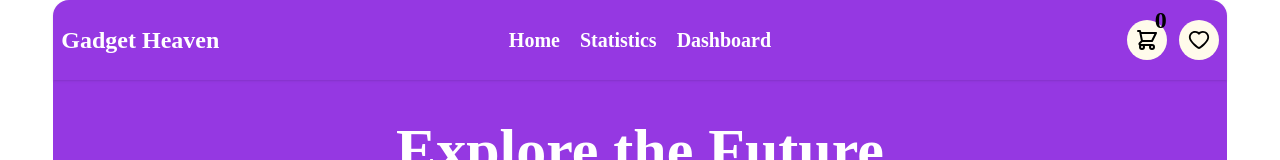
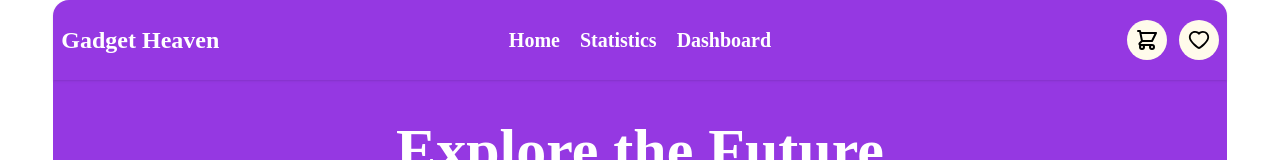
Before and after one commit to sadhin28/gadgetHeaven-A8, a React (Vite) app: page /gadeget/21 in a window 1280 px wide. Shown: the top 160 px of the page. Built offline with nearby package versions, Linux system fonts and the light colour scheme.

Commit message:
add reting

```diff
--- a/src/App.jsx
+++ b/src/App.jsx
@@ -5,12 +5,10 @@ import { ToastContainer } from "react-toastify"
 
 
 function App() {
-   const loaddata=useLoaderData();
-
 
   return (
     <div className="w-11/12 mx-auto">
-        <Navbar loaddata={loaddata}></Navbar>
+        <Navbar></Navbar>
        <div className="min-h-[calc(100vh-100px)]">
           <Outlet></Outlet>
        </div>
--- a/src/Components/Card.jsx
+++ b/src/Components/Card.jsx
@@ -25,7 +25,7 @@ const Card = ({ product}) => {
           <div className="card-actions justify-end">
             <div className="badge badge-outline">Rating {rating}</div>
             <Link to={`/details/${id}`}><div className="badge hover:bg-blue-600 hover:text-white badge-outline btn">Details</div></Link>
-            <Link to={``}   onClick={()=>addToStoredReadList(id)} className="badge hover:bg-blue-600 hover:text-white badge-outline btn">Add</Link>
+            <Link onClick={()=>addToStoredReadList(id)} className="badge hover:bg-blue-600 hover:text-white badge-outline btn">Add</Link>
 
           </div>
         </div>
--- a/src/Components/Nav/NavBar.jsx
+++ b/src/Components/Nav/NavBar.jsx
@@ -2,25 +2,9 @@ import {  NavLink, useLoaderData } from "react-router-dom";
 import { HiOutlineShoppingCart } from "react-icons/hi";
 import { AiOutlineHeart } from "react-icons/ai";
 import '../Nav/Navbar.css'
-import { useEffect, useState } from "react";
-import { getStoredReadList } from "../tuilites";
-
-
-
-
 
 const Navbar = () => {
-       const allgadgets = useLoaderData();
 
-
-   const [addGadgets,setaddcoffee]=useState([])
-
-   useEffect(()=>{
-     const storedCoffee = getStoredReadList();
-     const storedCoffeeint = storedCoffee.map(id=>parseInt(id));
-     const coffeelist = allgadgets.filter(c=>storedCoffeeint.includes(c.id))
-     setaddcoffee(coffeelist)
-   },[])
     const links =<>
          <NavLink to="/">Home</NavLink>
          <NavLink to="/Statistics">Statistics</NavLink>
@@ -53,7 +37,7 @@ const Navbar = () => {
 
                 <div className="navbar-end  text-black flex gap-3 text-2xl justify-items-center ">
                          <div className="relative text-center   left-13 bottom-5">
-                               {addGadgets.length}
+
                          </div>
                         <div className="p-2 bg-amber-50 rounded-full">
                             <HiOutlineShoppingCart />
```
